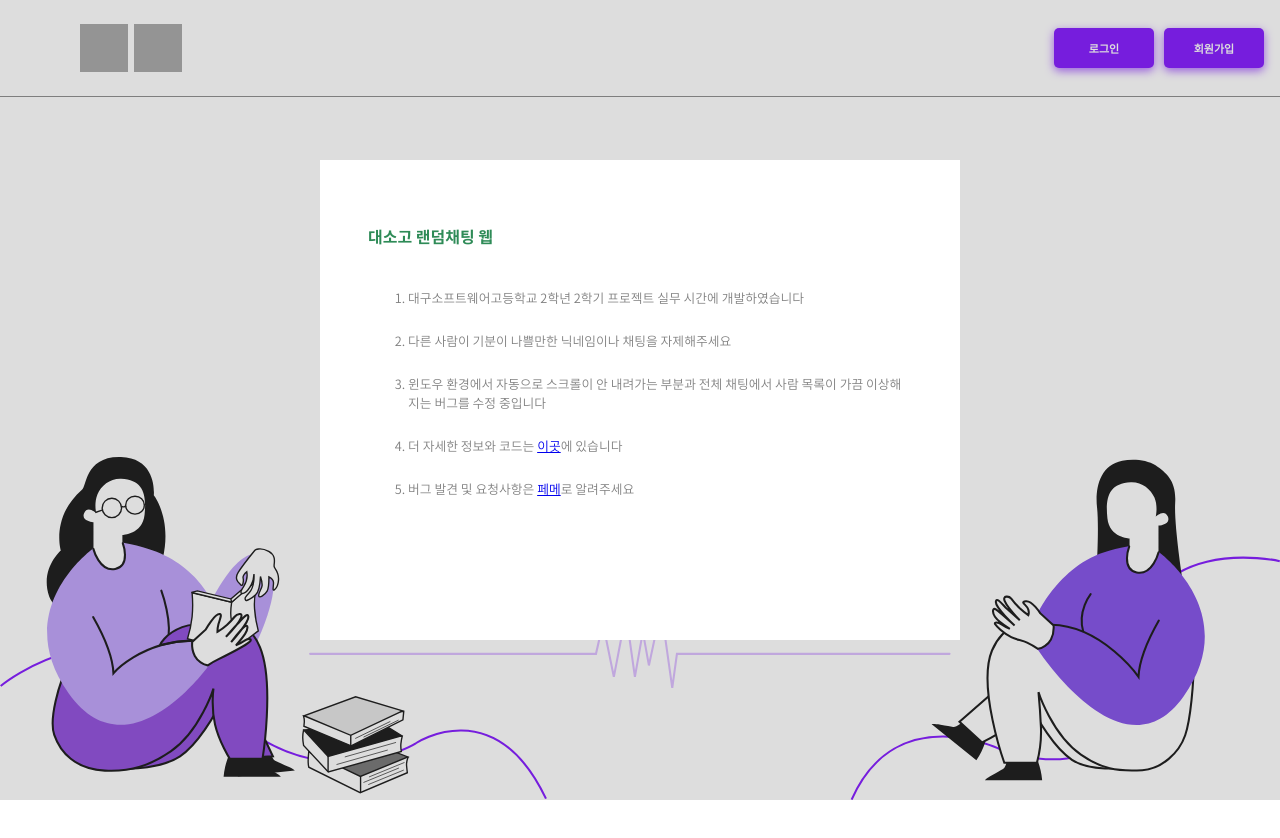
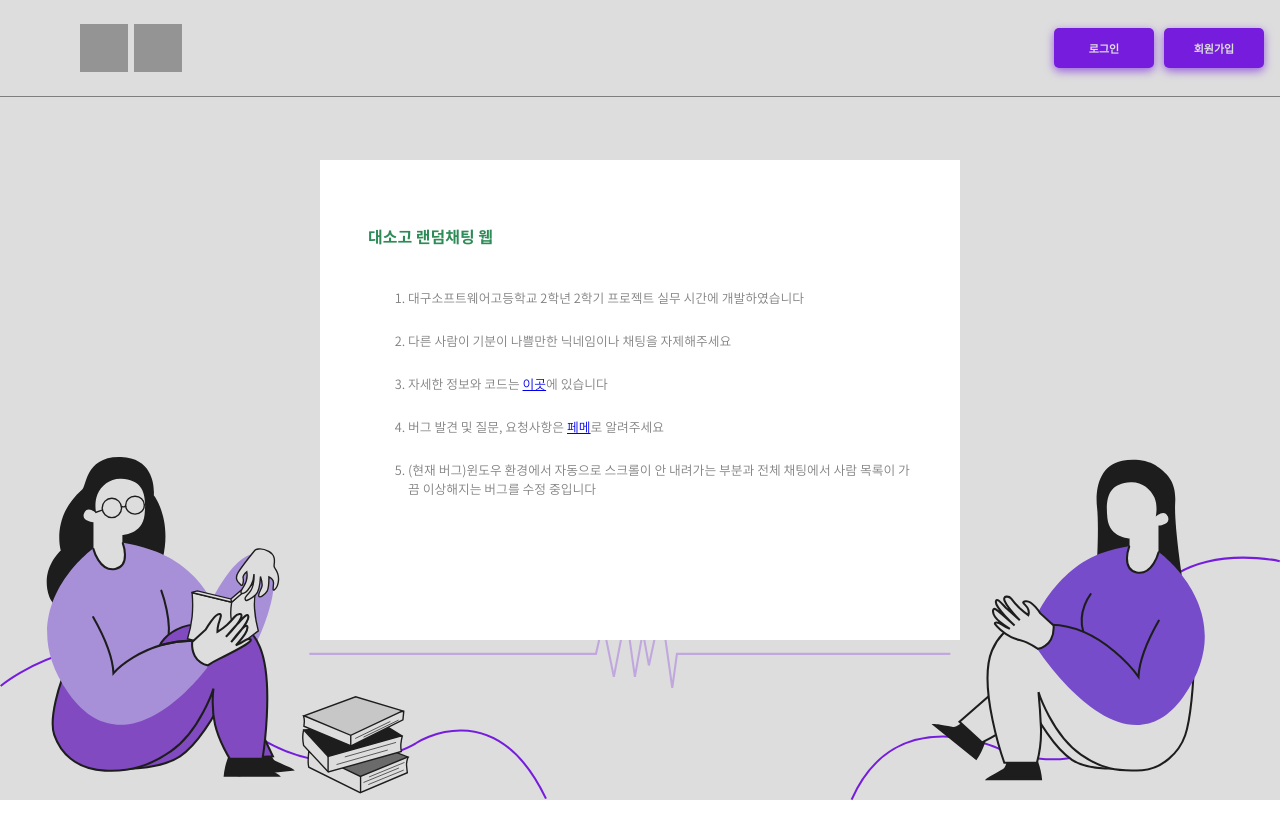
Before and after one commit to jjmin321/RandomChatting_Web, a Vue app: page / in a window 1280 px wide. Both pictures are taken after a click on the element 107 px from the left and 48 px from the top of the page. Shown: the top 838 px of the page. Built offline with nearby package versions, Linux system fonts and the light colour scheme; grey boxes are pictures that could not be loaded.

Commit message:
[MODIFY] Web & Server Modal 안내사항 수정

```diff
--- a/src/components/ServerModal.vue
+++ b/src/components/ServerModal.vue
@@ -5,9 +5,8 @@
             <h3 class="server-modal-box-title">대소고 랜덤채팅 서버</h3>
             <ol>
                 <li class="server-modal-box-description">대구소프트웨어고등학교 2학년 2학기 프로젝트 실무 시간에 개발하였습니다</li>
-                <li class="server-modal-box-description">API서버와 웹 소켓 서버를 따로 분리하지 않았습니다</li>
-                <li class="server-modal-box-description">랜덤채팅을 만들 때 링크드리스트를 사용하였습니다</li>
-                <li class="server-modal-box-description">더 자세한 정보와 코드는 <a href="https://github.com/jjmin321/randomchatting_server" target="_blank">이곳</a>에 있습니다</li>
+                <li class="server-modal-box-description">자세한 정보와 코드는 <a href="https://github.com/jjmin321/randomchatting_server" target="_blank">이곳</a>에 있습니다</li>
+                <li class="server-modal-box-description">비밀번호 분실 및 궁금한 점은 <a href="https://www.facebook.com/profile.php?id=100028649371922" target="_blank">페메</a>를 남겨주세요</li>
             </ol>
         </div>
   </div>
--- a/src/components/WebModal.vue
+++ b/src/components/WebModal.vue
@@ -6,9 +6,9 @@
             <ol>
                 <li class="web-modal-box-description">대구소프트웨어고등학교 2학년 2학기 프로젝트 실무 시간에 개발하였습니다</li>
                 <li class="web-modal-box-description">다른 사람이 기분이 나쁠만한 닉네임이나 채팅을 자제해주세요</li>
-                <li class="web-modal-box-description">윈도우 환경에서 자동으로 스크롤이 안 내려가는 부분과 전체 채팅에서 사람 목록이 가끔 이상해지는 버그를 수정 중입니다</li>
-                <li class="web-modal-box-description">더 자세한 정보와 코드는 <a href="https://github.com/jjmin321/randomchatting_web" target="_blank">이곳</a>에 있습니다</li>
-                <li class="web-modal-box-description">버그 발견 및 요청사항은 <a href="https://www.facebook.com/profile.php?id=100028649371922" target="_blank">페메</a>로 알려주세요</li>
+                <li class="web-modal-box-description">자세한 정보와 코드는 <a href="https://github.com/jjmin321/randomchatting_web" target="_blank">이곳</a>에 있습니다</li>
+                <li class="web-modal-box-description">버그 발견 및 질문, 요청사항은 <a href="https://www.facebook.com/profile.php?id=100028649371922" target="_blank">페메</a>로 알려주세요</li>
+                <li class="web-modal-box-description">(현재 버그)윈도우 환경에서 자동으로 스크롤이 안 내려가는 부분과 전체 채팅에서 사람 목록이 가끔 이상해지는 버그를 수정 중입니다</li>
             </ol>
         </div>
   </div>
```
